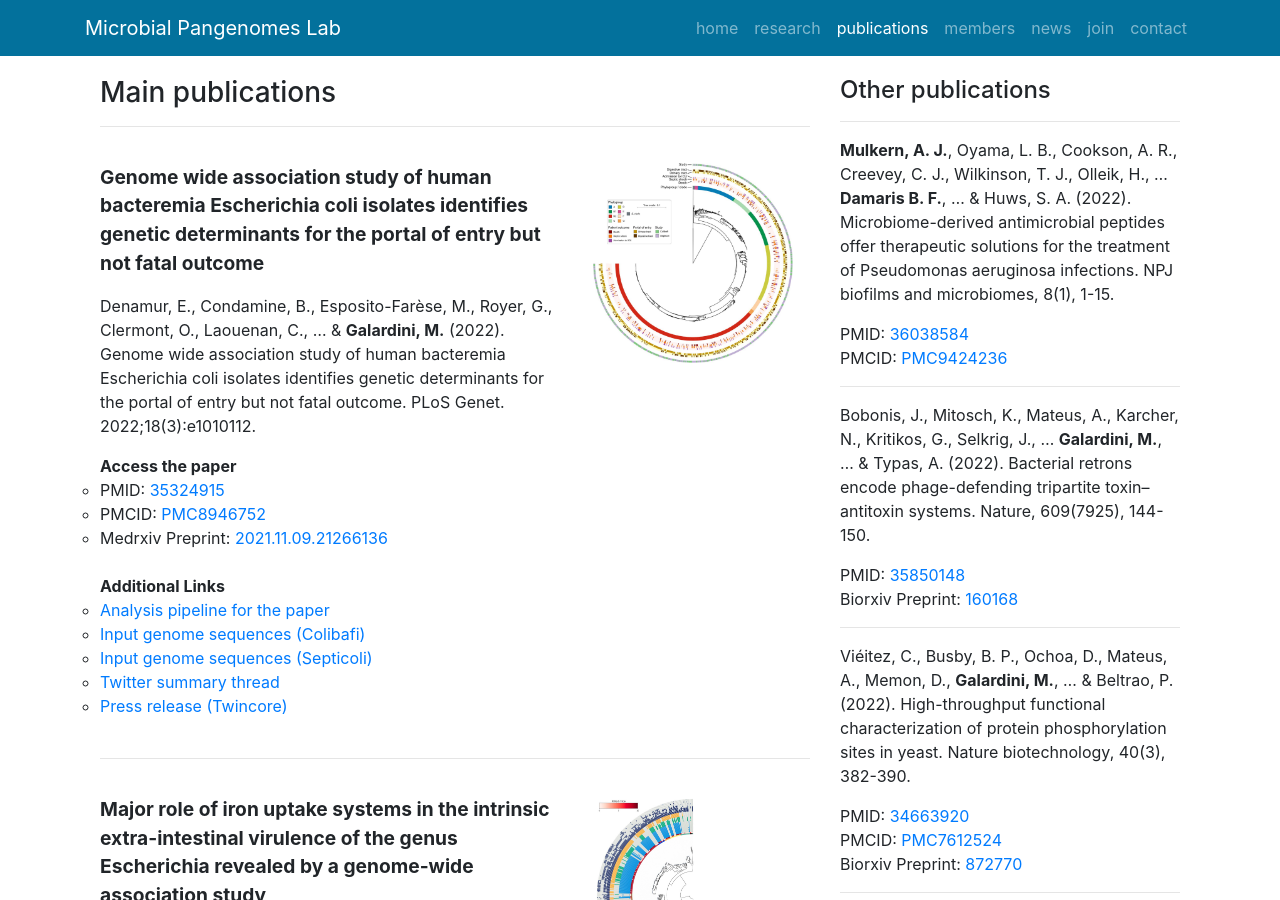
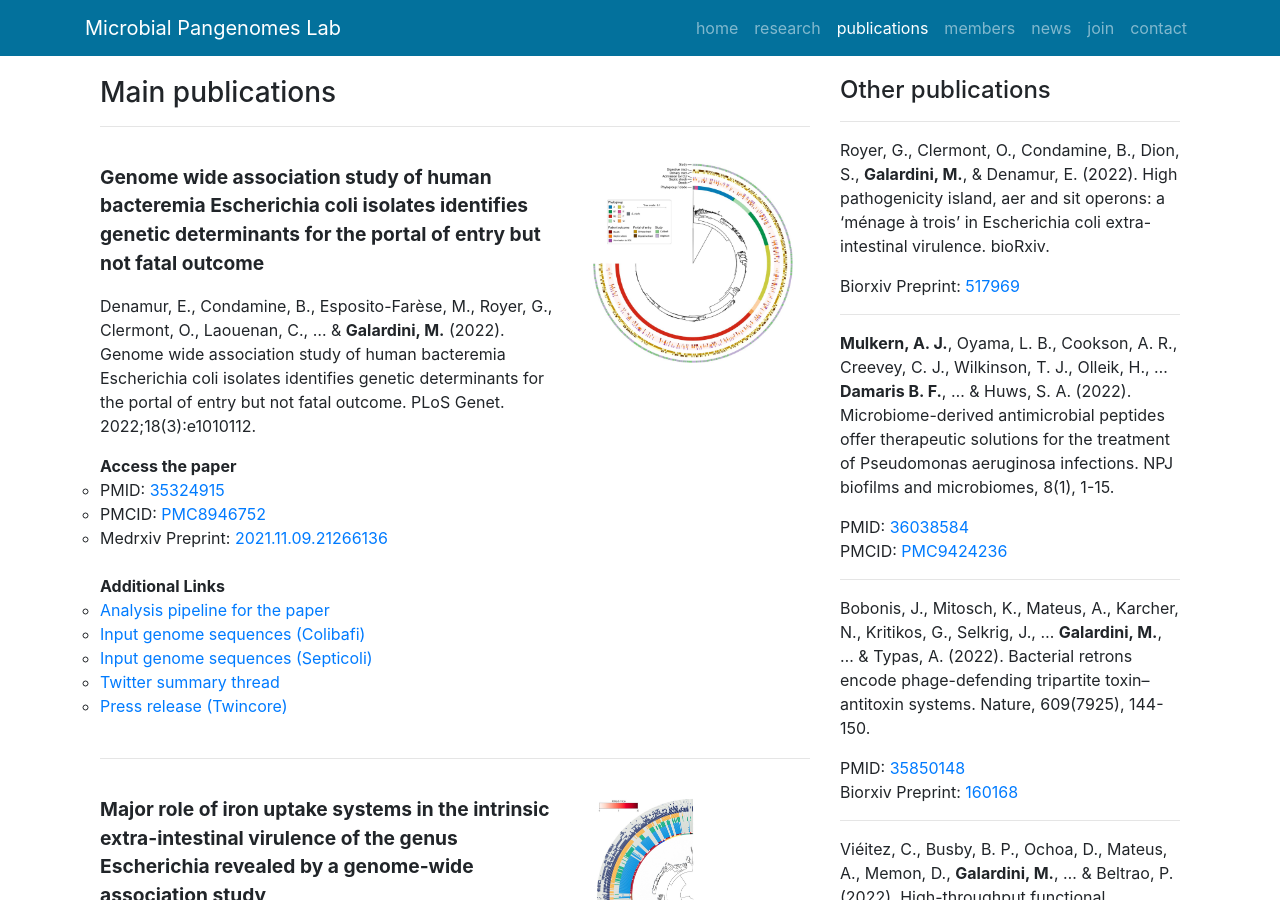
Before and after one commit to microbial-pangenomes-lab/microbial-pangenomes-lab.github.io, a Jekyll site: the page built from publications/index.html, in a window 1280 px wide and 900 px high. Built offline with Jekyll 4.4.1, drawn with Linux system fonts in a browser that asks for light colours; nearby versions of some CDN libraries; comment, search, counter and statistics services are not loaded.

Commit message:
Update pubblications

```diff
--- a/_data/publications_others.yml
+++ b/_data/publications_others.yml
@@ -46,6 +46,11 @@
 #     - name: Celebratory Tweetstorm by corresponding author First Surname
 #       url: https://twitter.com/mctucsf/status/1172334750205218816
 
+ - title: "High pathogenicity island, aer and sit operons: a “ménage à trois” in Escherichia coli extra-intestinal virulence"
+   citation: "Royer, G., Clermont, O., Condamine, B., Dion, S., **Galardini, M.**, & Denamur, E. (2022). High pathogenicity island, aer and sit operons: a 'ménage à trois' in Escherichia coli extra-intestinal virulence. bioRxiv."
+   date: '202211'
+   biorxiv: '2022.11.25.517969'
+
  - title: "Microbiome-derived antimicrobial peptides offer therapeutic solutions for the treatment of Pseudomonas aeruginosa infections"
    citation: "**Mulkern, A. J.**, Oyama, L. B., Cookson, A. R., Creevey, C. J., Wilkinson, T. J., Olleik, H., ... **Damaris B. F.**, ... & Huws, S. A. (2022). Microbiome-derived antimicrobial peptides offer therapeutic solutions for the treatment of Pseudomonas aeruginosa infections. NPJ biofilms and microbiomes, 8(1), 1-15."
    date: '202208'
@@ -56,7 +61,7 @@
    citation: "Bobonis, J., Mitosch, K., Mateus, A., Karcher, N., Kritikos, G., Selkrig, J., ... **Galardini, M.**, ... & Typas, A. (2022). Bacterial retrons encode phage-defending tripartite toxin–antitoxin systems. Nature, 609(7925), 144-150."
    date: '202207'
    pmid: '35850148'
-   biorxiv: '160168'
+   biorxiv: '2020.06.22.160168'
 
  - title: "High-throughput functional characterization of protein phosphorylation sites in yeast"
    citation: "Viéitez, C., Busby, B. P., Ochoa, D., Mateus, A., Memon, D., **Galardini, M.**, ... & Beltrao, P. (2022). High-throughput functional characterization of protein phosphorylation sites in yeast. Nature biotechnology, 40(3), 382-390."
```
